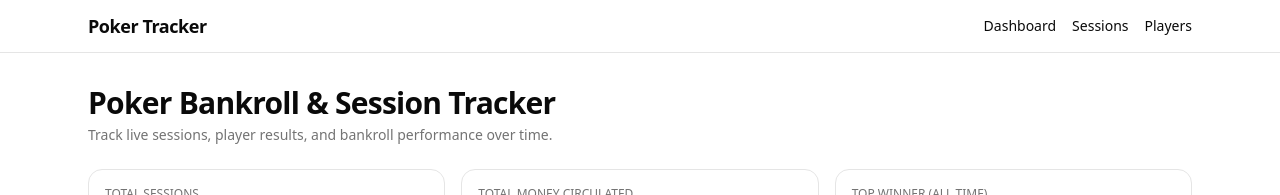
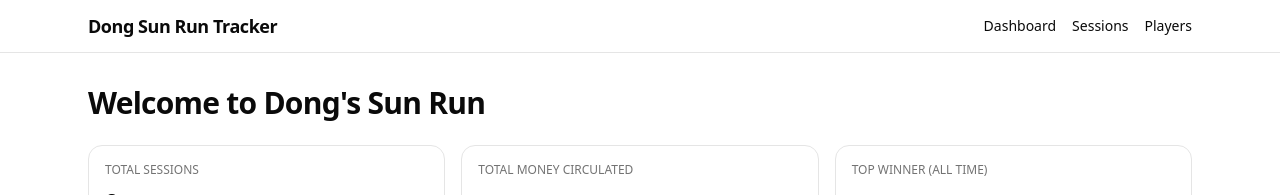
Before and after one commit to kyler505/local-poker-tracker, a Next.js app in the folder web/: page / in a window 1280 px wide. Shown: the top 195 px of the page. Built offline with nearby package versions, Linux system fonts and the light colour scheme; no server answers; the database is empty.

Commit message:
Title changes

```diff
--- a/web/src/app/layout.tsx
+++ b/web/src/app/layout.tsx
@@ -33,7 +33,7 @@ export default function RootLayout({
             <div className="mx-auto flex w-full max-w-6xl items-center justify-between px-4 py-3 md:px-6">
               <Link href="/" className="flex items-center gap-2">
                 <span className="text-lg font-semibold tracking-tight">
-                  Poker Tracker
+                  Dong Sun Run Tracker
                 </span>
               </Link>
               <nav className="hidden items-center gap-4 text-sm font-medium md:flex">
--- a/web/src/app/page.tsx
+++ b/web/src/app/page.tsx
@@ -156,12 +156,8 @@ export default async function Home() {
     <div className="space-y-6">
       <div className="space-y-1">
         <h1 className="text-2xl font-semibold tracking-tight md:text-3xl">
-          Poker Bankroll & Session Tracker
+          Welcome to Dong's Sun Run
         </h1>
-        <p className="text-sm text-muted-foreground">
-          Track live sessions, player results, and bankroll performance over
-          time.
-        </p>
       </div>
 
       <div className="grid gap-4 md:grid-cols-3">
```
